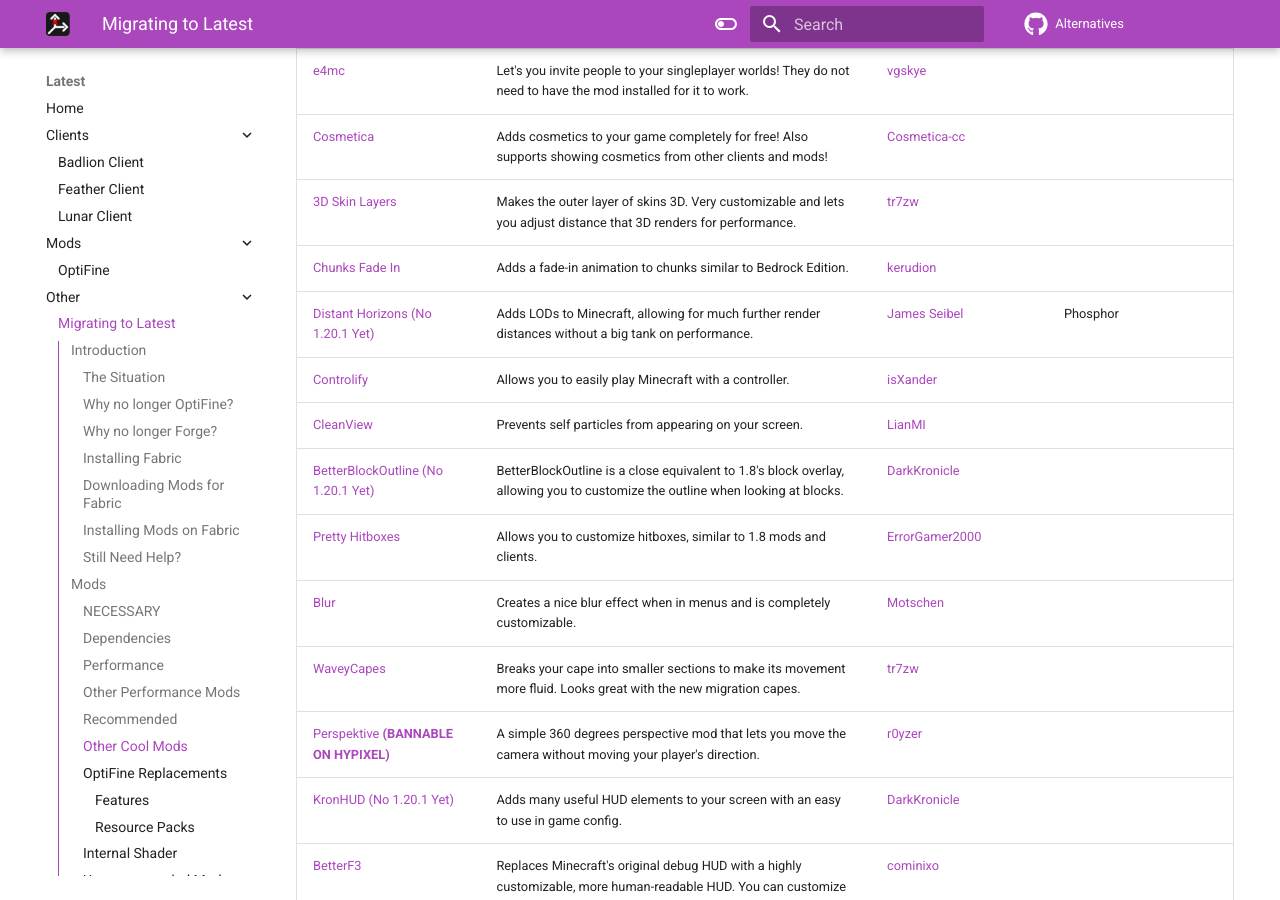
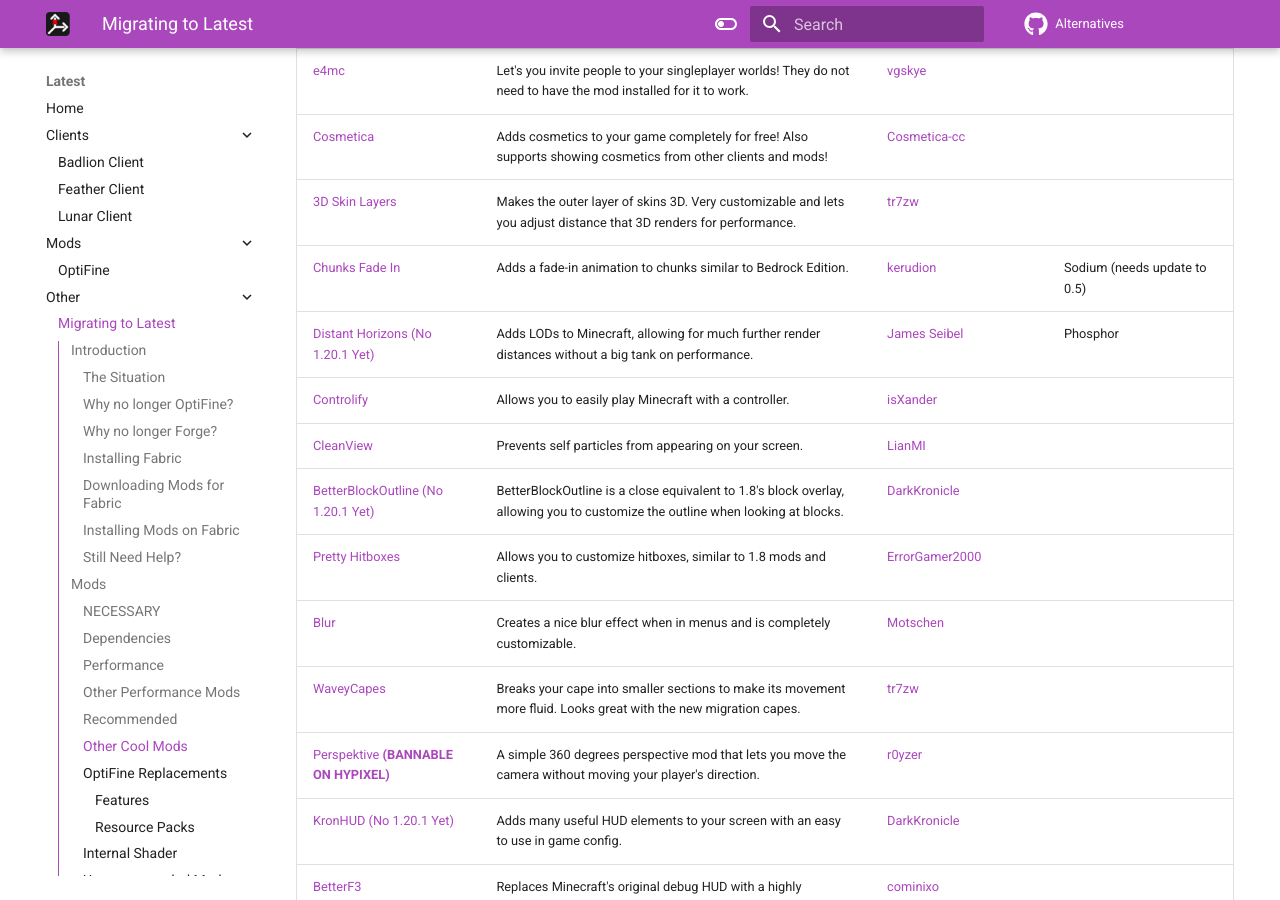
Before and after one commit to MicrocontrollersDev/Alternatives, an MkDocs documentation site: the page built from docs/latest/migrating.md, in a window 1280 px wide and 900 px high, scrolled down 5220 px. Built offline with MkDocs 1.6.1 and Material for MkDocs 9.7.7, drawn with Linux system fonts in a browser that asks for light colours; comment, search, counter and statistics services are not loaded.

Commit message:
chunks fade in sodium 0.5

```diff
--- a/docs/latest/migrating.md
+++ b/docs/latest/migrating.md
@@ -174,7 +174,7 @@
 | [e4mc](https://modrinth.com/mod/e4mc) | Let's you invite people to your singleplayer worlds! They do not need to have the mod installed for it to work. | [vgskye](https://git.skye.vg/me) |
 | [Cosmetica](https://modrinth.com/mod/cosmetica) | Adds cosmetics to your game completely for free! Also supports showing cosmetics from other clients and mods! | [Cosmetica-cc](https://github.com/Cosmetica-cc) |
 | [3D Skin Layers](https://modrinth.com/mod/3dskinlayers) | Makes the outer layer of skins 3D. Very customizable and lets you adjust distance that 3D renders for performance. | [tr7zw](https://github.com/tr7zw) |
-| [Chunks Fade In](https://modrinth.com/mod/chunks-fade-in) | Adds a fade-in animation to chunks similar to Bedrock Edition. | [kerudion](https://github.com/kerudion) |
+| [Chunks Fade In](https://modrinth.com/mod/chunks-fade-in) | Adds a fade-in animation to chunks similar to Bedrock Edition. | [kerudion](https://github.com/kerudion) | Sodium (needs update to 0.5) |
 | [Distant Horizons (No 1.20.1 Yet)](https://modrinth.com/mod/distanthorizons) | Adds LODs to Minecraft, allowing for much further render distances without a big tank on performance. | [James Seibel](https://gitlab.com/jeseibel) | Phosphor |
 | [Controlify](https://modrinth.com/mod/controlify) | Allows you to easily play Minecraft with a controller. | [isXander](https://github.com/isXander) |
 | [CleanView](https://www.curseforge.com/minecraft/mc-mods/cleanview-fabric) | Prevents self particles from appearing on your screen. | [LianMI](https://github.com/zlainsama) |
```
